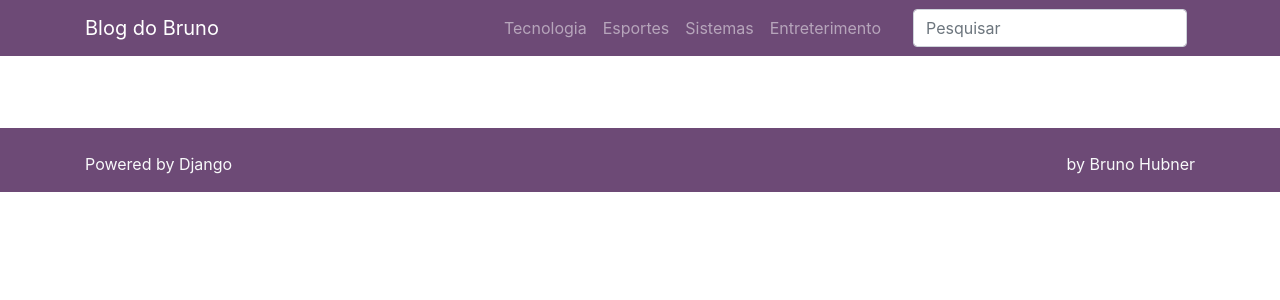
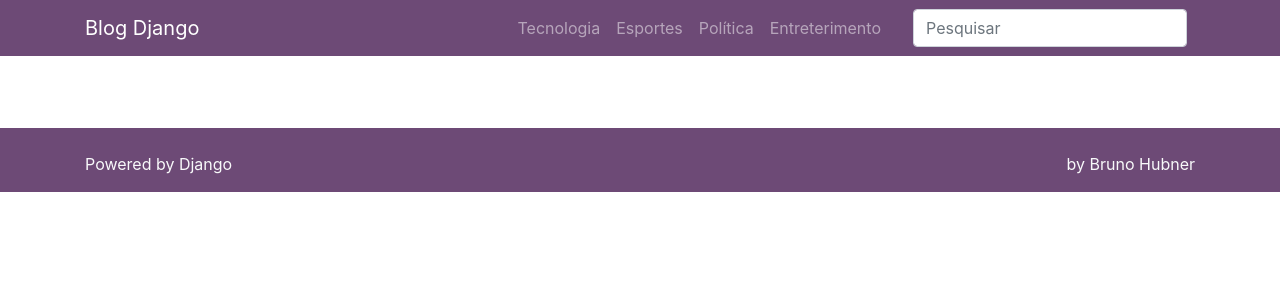
Before and after one commit to brunohubner/blog-django, a Django app: page / in a window 1280 px wide. Shown: the top 300 px of the page. Run offline with Django 4.2, Linux system fonts and the light colour scheme; data that the repository does not hold is empty; some libraries are stand-ins or nearby versions.

Commit message:
fix: solving heroku bugs

```diff
--- a/templates/components/_nav.html
+++ b/templates/components/_nav.html
@@ -2,7 +2,7 @@
 
 <nav class="navbar navbar-expand-lg navbar-dark bg-primary static-top">
     <div class="container">
-        <a class="navbar-brand" href="{% url 'index' %}">Blog do Bruno</a>
+        <a class="navbar-brand" href="{% url 'index' %}">Blog Django</a>
         <button class="navbar-toggler" type="button" data-toggle="collapse" data-target="#navbarResponsive"
                 aria-controls="navbarResponsive" aria-expanded="false" aria-label="Toggle navigation">
             <span class="navbar-toggler-icon"></span>
@@ -16,7 +16,7 @@
                     <a class="nav-link" href="{% url 'post_category' 'esportes' %}">Esportes</a>
                 </li>
                 <li class="nav-item">
-                    <a class="nav-link" href="{% url 'post_category' 'politica' %}">Sistemas</a>
+                    <a class="nav-link" href="{% url 'post_category' 'politica' %}">Política</a>
                 </li>
                 <li class="nav-item">
                     <a class="nav-link" href="{% url 'post_category' 'entreterimento' %}">Entreterimento</a>
```
Also changed, not shown: 1 other file.
